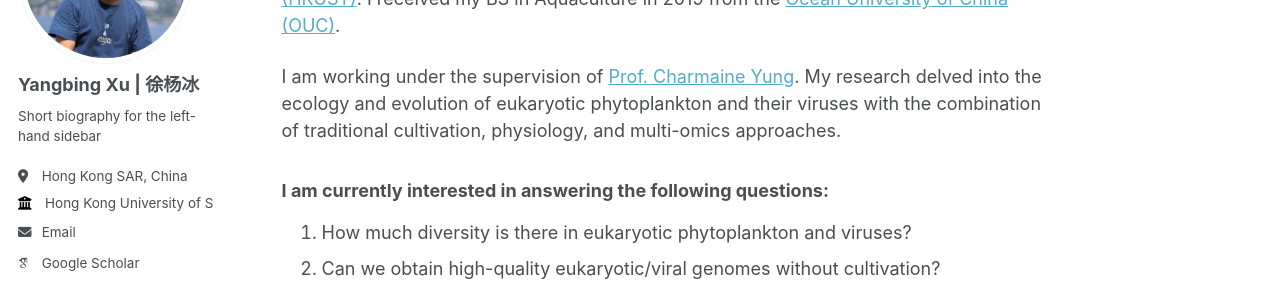
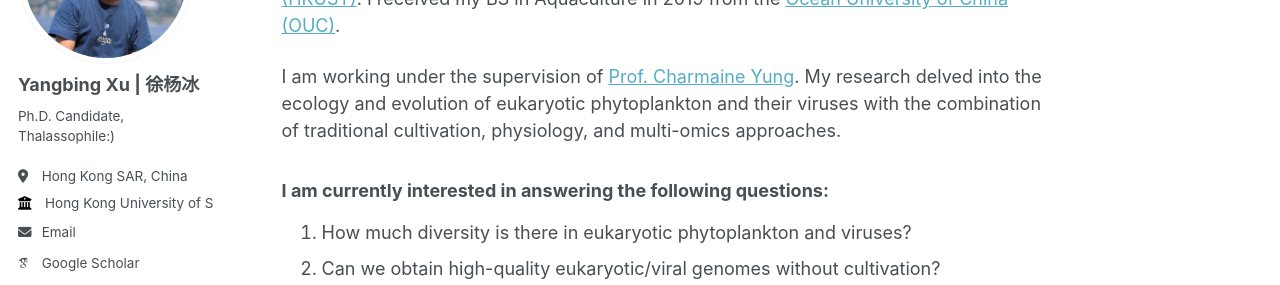
Before and after one commit to Yangbing-Ocean/yangbing, a Jekyll site: the page built from _pages/about.md, in a window 1280 px wide. Shown: the part 217-502 px from the top of the page. Built offline with Jekyll 4.4.1, drawn with Linux system fonts in a browser that asks for light colours; some web fonts are replaced.

Commit message:
Update _config.yml

```diff
--- a/_config.yml
+++ b/_config.yml
@@ -24,7 +24,7 @@ author:
   avatar           : "profile2.png"
   name             : "Yangbing Xu | 徐杨冰"
   pronouns         : # example: "he/his"
-  bio              : "Short biography for the left-hand sidebar"
+  bio              : "Ph.D. Candidate, Thalassophile:)"
   location         : "Hong Kong SAR, China"
   employer         : "Hong Kong University of Science and Technology"
   uri              : # URL
```
